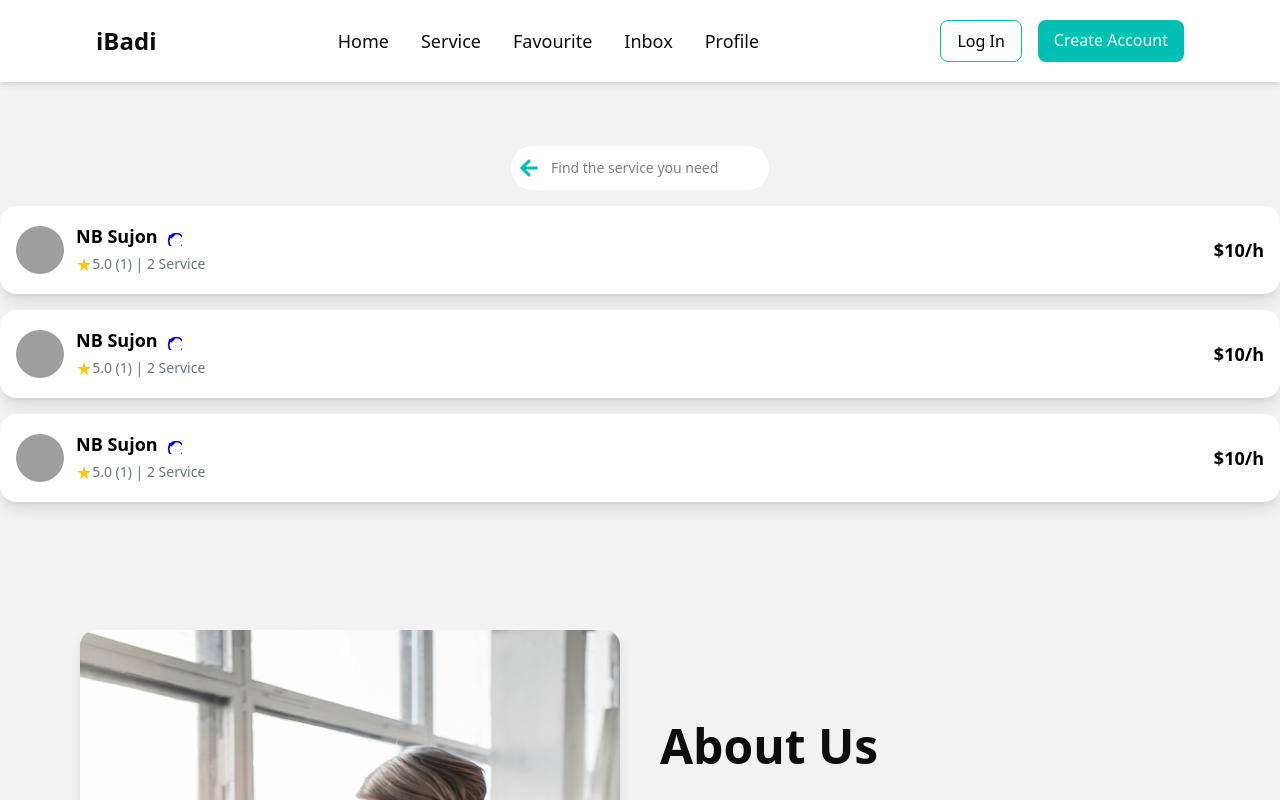
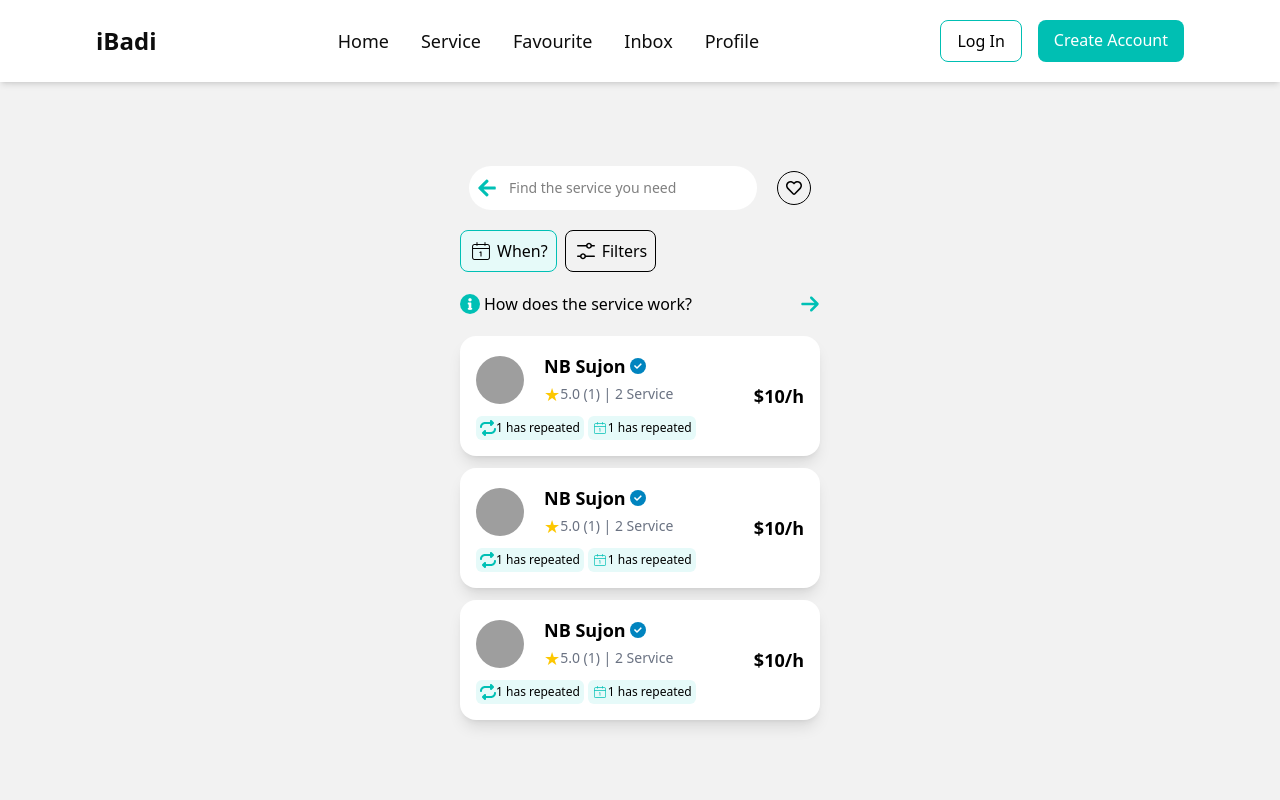
Before and after one commit to bdCalling-Sdt-hub/alex-service-provider-web, a React (Vite) app: page /serviceSearch in a window 1280 px wide. Shown: the top 800 px of the page. Built offline with nearby package versions, Linux system fonts and the light colour scheme; grey boxes are pictures that could not be loaded.

Commit message:
suggest service completed

```diff
--- /dev/null
+++ b/src/components/home/PalliativeCareFilter.jsx
@@ -0,0 +1,5 @@
+function PalliativeCareFilter() {
+  return <h1>PalliativeCareFilter</h1>;
+}
+
+export default PalliativeCareFilter;
--- a/src/components/home/ServiceSearch.jsx
+++ b/src/components/home/ServiceSearch.jsx
@@ -1,18 +1,65 @@
 import { useNavigate } from "react-router-dom";
 import CustomComponent from "../../../pages/shared/CustomComponent";
-import { FaArrowLeft } from "react-icons/fa";
+import { FaArrowLeft, FaCheck, FaInfo, FaRegHeart } from "react-icons/fa";
 import { useState } from "react";
+import { CiCalendarDate } from "react-icons/ci";
+import { VscSettings } from "react-icons/vsc";
+import { FaArrowRight, FaRepeat } from "react-icons/fa6";
+import { Modal } from "antd";
+import { AiOutlineRight, AiOutlineDown } from "react-icons/ai";
 
 function ServiceSearch() {
   const navigate = useNavigate();
   const [search, setSearch] = useState("");
   const [isFocused, setIsFocused] = useState(false);
+  const [filter, setFilter] = useState("When");
+  const [isModalOpen, setIsModalOpen] = useState(false);
+
+  const [openId, setOpenId] = useState(null);
+
+  const faqItems = [
+    {
+      id: 1,
+      question: "How does it work?",
+      answer:
+        "Our elderly care service provides professional caregivers to assist with daily activities, companionship, and specialized care.",
+    },
+    {
+      id: 2,
+      question: "Can they perform other tasks besides caregiving?",
+      answer:
+        "Yes, caregivers can assist with light housekeeping, meal preparation, and medication reminders.",
+    },
+    {
+      id: 3,
+      question: "Does it include care for people with medical conditions?",
+      answer:
+        "Yes, we provide specialized care for individuals with chronic illnesses, dementia, or other medical needs.",
+    },
+    {
+      id: 4,
+      question: "The person to be cared for is in the hospital",
+      answer:
+        "Our caregivers can provide companionship and support during hospital stays and assist with transitions back home.",
+    },
+    {
+      id: 5,
+      question: "Can I book the service on a weekly basis?",
+      answer:
+        "Yes, you can schedule caregiving services on a weekly or flexible basis as needed.",
+    },
+  ];
+
+  const toggleAccordion = (id) => {
+    setOpenId(openId === id ? null : id);
+  };
 
   return (
     <CustomComponent>
-      <div className="flex flex-col items-center gap-4 py-16">
+      <div className="w-[360px] h-full mx-auto gap-4 py-16 ">
         {/* Search Bar */}
-        <div className="relative">
+        <div className="flex justify-center items-center gap-5 w-full mt-5">
+          <div className="relative w-[80%]">
             <button
               onClick={() => navigate(-1)}
               className="absolute inset-y-0 left-2 flex items-center"
@@ -29,9 +76,102 @@ function ServiceSearch() {
               onBlur={() => setTimeout(() => setIsFocused(false), 200)}
             />
           </div>
+          <div className="border border-black rounded-full p-2">
+            <FaRegHeart />
+          </div>
+        </div>
+        <div className="flex flex-row justify-start gap-2 mt-5">
+          <button
+            className={`rounded-lg p-2 transition ${
+              filter === "When"
+                ? "bg-[#E6FAF9] text-black text-md border border-[#00C0B5]"
+                : "text-black border border-black"
+            }`}
+            onClick={() => setFilter("When")}
+          >
+            <div className="flex justify-center items-center gap-1">
+              <CiCalendarDate className="w-6 h-6" />
+              <p className="text-base"> When?</p>
+            </div>
+          </button>
+          <button
+            className={`rounded-lg p-2 transition ${
+              filter === "Filters"
+                ? "bg-[#E6FAF9] text-black text-md border border-[#00C0B5]"
+                : "text-black border border-black"
+            }`}
+            // onClick={() => setFilter("Filters")}
+            onClick={() => navigate("/palliativeCareFilter")}
+          >
+            <div className="flex justify-center items-center gap-1">
+              <VscSettings className="w-6 h-6" />
+              <p className="text-base"> Filters</p>
+            </div>
+          </button>
+        </div>
+        <div className="mt-5 flex justify-between items-center">
+          <div className="flex gap-1 items-center">
+            <FaInfo className="h-5 w-5 bg-[#00C0B5] text-white p-1 rounded-full" />
+            <p>How does the service work?</p>
+          </div>
+          <button>
+            <FaArrowRight
+              onClick={() => setIsModalOpen(true)}
+              className="h-5 w-5 text-[#00C0B5]"
+            />
+          </button>
+          <Modal
+            open={isModalOpen}
+            centered
+            footer={null}
+            onCancel={() => setIsModalOpen(false)}
+            title="How does the Elderly care service work?"
+          >
+            <div className="w-full max-w-md h-[70vh] mx-auto bg-white  rounded-lg p-6 overflow-y-auto">
+              <div className="space-y-1 relative pb-2">
+                {/* Illustration */}
+                <div className="mb-8 flex justify-center">
+                  <img
+                    src="/faq.png"
+                    alt="Elderly care illustration"
+                    className="w-full max-w-md"
+                  />
+                </div>
+
+                {/* FAQ List */}
+                <div className="space-y-4">
+                  {faqItems.map((item) => (
+                    <div key={item.id} className="border-b border-gray-200">
+                      <button
+                        onClick={() => toggleAccordion(item.id)}
+                        className="w-full flex items-center justify-between p-4 text-left hover:bg-gray-50"
+                      >
+                        <span className="text-lg text-gray-900">
+                          {item.question}
+                        </span>
+                        {openId === item.id ? (
+                          <AiOutlineDown className="w-6 h-6 text-gray-400" />
+                        ) : (
+                          <AiOutlineRight className="w-6 h-6 text-gray-400" />
+                        )}
+                      </button>
+                      {openId === item.id && (
+                        <div className="p-4 text-gray-700 bg-gray-50">
+                          {item.answer}
+                        </div>
+                      )}
+                    </div>
+                  ))}
+                </div>
+              </div>
+            </div>
+          </Modal>
+        </div>
+        <div className="space-y-3 mt-5">
           <ServiceCard />
           <ServiceCard />
           <ServiceCard />
+        </div>
       </div>
     </CustomComponent>
   );
@@ -43,7 +183,8 @@ const ServiceCard = () => {
   return (
     <div className="bg-white p-4 rounded-2xl shadow-lg flex justify-between items-center w-full">
       {/* Left Section: Profile */}
-      <div className="flex items-center gap-3">
+      <div className="flex flex-col gap-2">
+        <div className="flex items-center gap-5">
           <img
             src="https://avatar.iran.liara.run/public/42"
             alt="Profile"
@@ -52,25 +193,23 @@ const ServiceCard = () => {
           <div>
             <div className="flex items-center gap-1">
               <h3 className="font-semibold text-lg">NB Sujon</h3>
-            <svg
-              xmlns="http://www.w3.org/2000/svg"
-              fill="none"
-              viewBox="0 0 24 24"
-              strokeWidth={2}
-              stroke="blue"
-              className="w-5 h-5"
-            >
-              <path
-                strokeLinecap="round"
-                strokeLinejoin="round"
-                d="M9 12l2 2 4-4m-7 8a9 9 0 1018 0 9 9 0 00-18 0z"
-              />
-            </svg>
+              <FaCheck className="bg-[#0084BF] text-white p-1 rounded-full" />
             </div>
             <p className="text-gray-500 text-sm flex items-center">
               <span className="text-yellow-400 text-lg">★</span> 5.0 (1) | 2
               Service
             </p>
+          </div>
+        </div>
+        <div className="flex justify-start items-center gap-1">
+          <div className="flex justify-center items-center p-1 bg-[#E6FAF9] rounded-md">
+            <FaRepeat className="text-[#00C0B5]" />
+            <p className="text-xs">1 has repeated</p>
+          </div>
+          <div className="flex justify-center items-center p-1 bg-[#E6FAF9] rounded-md">
+            <CiCalendarDate className="text-[#00C0B5]" />
+            <p className="text-xs">1 has repeated</p>
+          </div>
         </div>
       </div>
 
--- a/src/routes/Routes.jsx
+++ b/src/routes/Routes.jsx
@@ -9,6 +9,7 @@ import SearchPage from "../components/home/SearchPage";
 import Frequency from "../components/home/Frequency";
 import FindingProfessionalsLoader from "../components/home/FindingProfessionalsLoader";
 import ServiceSearch from "../components/home/ServiceSearch";
+import PalliativeCareFilter from "../components/home/PalliativeCareFilter";
 
 const router = createBrowserRouter([
   {
@@ -52,6 +53,10 @@ const router = createBrowserRouter([
         path: "/serviceSearch",
         element: <ServiceSearch />,
       },
+      {
+        path: "/palliativeCareFilter",
+        element: <PalliativeCareFilter />,
+      },
     ],
   },
 ]);
```
Also changed, not shown: public/faq.png (added). Lines whose indentation alone changed are shown as unchanged.
